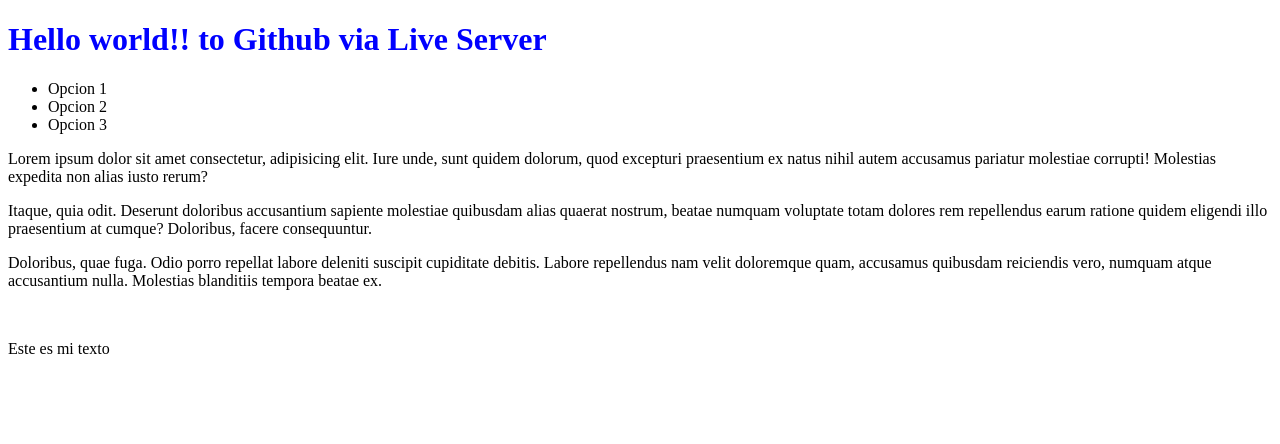
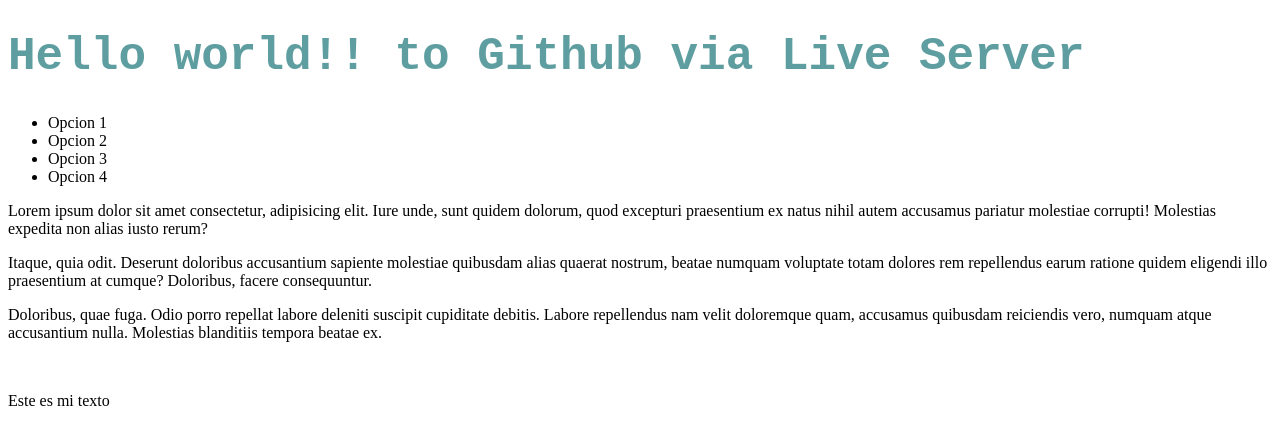
Before and after one commit to javiprada1/pruebas, a plain HTML site: page index.html in a window 1280 px wide. Drawn offline with Linux system fonts and the light colour scheme.

Commit message:
Add Js initial

```diff
--- a/css/style.css
+++ b/css/style.css
@@ -1,3 +1,5 @@
-h1{
-    color:blue;
+h1 {
+    color: cadetblue;
+    font-size: 46px;
+    font-family: monospace;
 }
--- a/index.html
+++ b/index.html
@@ -13,6 +13,7 @@
         <li><span class="hello1">Opcion 1</span></li>
         <li><span class="hello2">Opcion 2</span></li>
         <li><span class="hello3">Opcion 3</span></li>
+        <li><span class="hello3">Opcion 4</span></li>
     </ul>
 
     <div class="principal">
@@ -25,5 +26,7 @@
 
     <p title="presentacion">Este es mi texto</p>
 
+    <script src="js/myscript.js"></script>
+
 </body>
 </html>
--- /dev/null
+++ b/js/myscript.js
@@ -0,0 +1,3 @@
+// alert("Hello world JS!")
+
+console.log("Hello world to console.")
```
